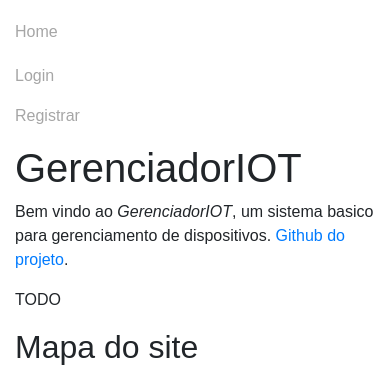
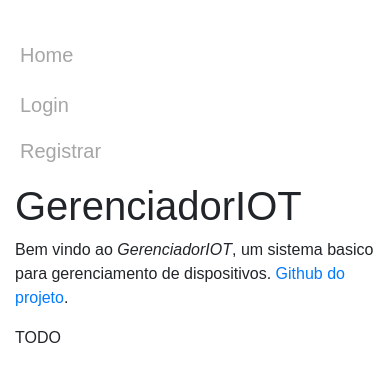
Before and after one commit to lcharles123/TP-ES20202-UFMG, a Django app: page /dashboard/ in a window 390 px wide; the page is wider, and only the part inside the window is pictured. Shown: the top 368 px of that part. Run offline with Django 3.2, Linux system fonts and the light colour scheme.

Commit message:
alterando template base

```diff
--- a/src/dashboard/templates/base_generic.html
+++ b/src/dashboard/templates/base_generic.html
@@ -22,11 +22,9 @@
       <ul class="sidebar-nav">
         <li><a href="{% url 'dashboard' %}">Home</a></li>
       </ul>
-
       <ul class="sidebar-nav">
       {% if user.is_authenticated %}
         <li>User: {{ user.get_username }}</li>
-
         <li><a href="{% url 'dashboard' %}">Dashboard</a></li>   <!-- se usuario autenticado, aqui estao as opcoes do menu -->
         <li><a href="{% url 'dashboard' %}">Configuracao dos Links</a></li>   <!-- configurar links  -->
         <li><a href="{% url 'dashboard' %}">Graficos</a></li>   <!-- gerar graficos  -->
@@ -38,8 +36,6 @@
         <li><a href="{% url 'login'%}?next={{request.path}}">Login</a></li>
       {% endif %}
       </ul>
-
-
     {% endblock %}
   </div>
   <div class="col-sm-10 ">
@@ -62,8 +58,6 @@
         </div>
     {% endif %}
   {% endblock %}
-
-
   </div>
 </div>
 
--- a/src/templates/base_generic.html
+++ b/src/templates/base_generic.html
@@ -17,7 +17,7 @@
 <div class="container-fluid">
 
 <div class="row">
-  <div class="col-sm-2">
+  <div class="col-sm-2 sidebar-menu">
   {% block sidebar %}
   <ul class="sidebar-nav">
     <li><a href="{% url 'dashboard' %}">Home</a></li>
```
Lines whose indentation alone changed are shown as unchanged.
